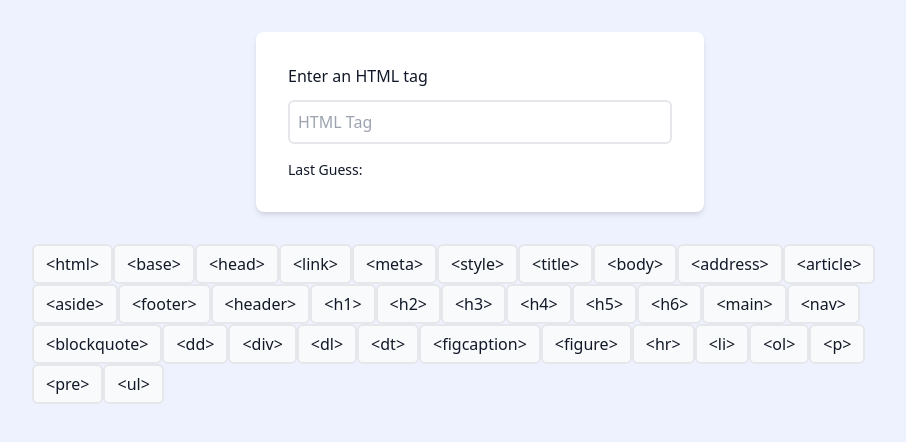
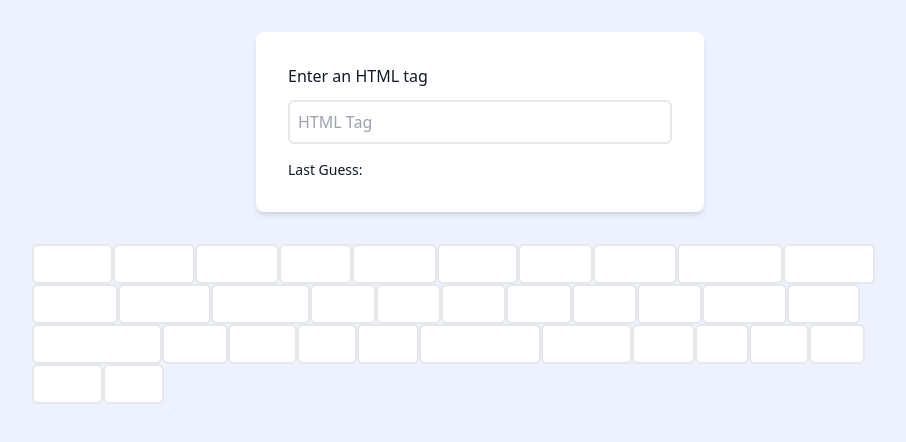
Before and after one commit to TraekWells/html-quiz, a React (Create React App) app: page /quiz in a window 1280 px wide. Shown: the top 442 px of the page, without its empty margins (160-1066 px from the left). Built offline with nearby package versions, Linux system fonts and the light colour scheme.

Commit message:
Adding in props to determine if it's correct or not. Thanks to Slack.

```diff
--- a/src/components/Tag.js
+++ b/src/components/Tag.js
@@ -1,7 +1,9 @@
-const Tag = (props) => {
+const Tag = ({ isCorrect, tag }) => {
   return (
-    <div className="flex items-center justify-center border-2 rounded-md bg-gray-50 px-3 text-base h-10">
-      &lt;{props.tag}&gt;
+    <div className="flex items-center justify-center border-2 rounded-md bg-white px-3 text-base h-10 transition-opacity ease-in-out">
+      <div className={isCorrect ? `opacity-100` : `opacity-0`}>
+        &lt;{tag}&gt;
+      </div>
     </div>
   );
 };
```
